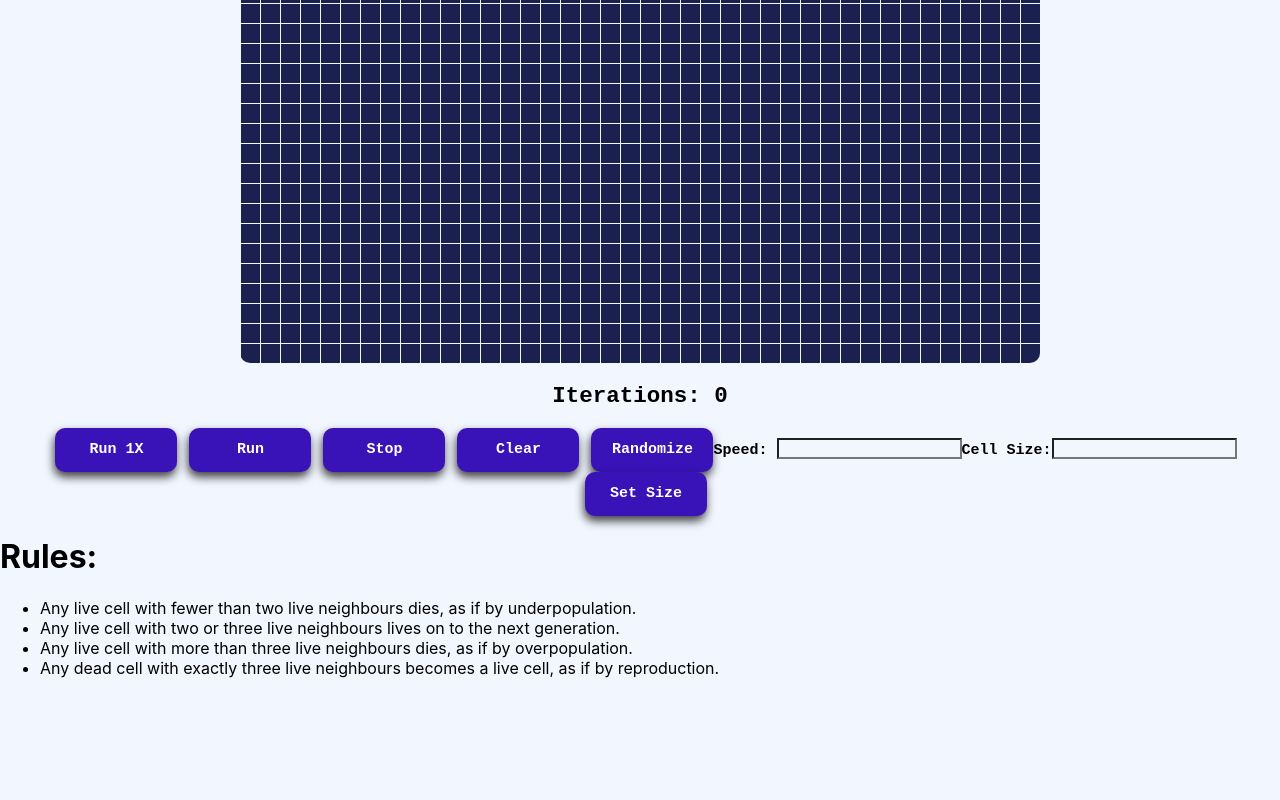
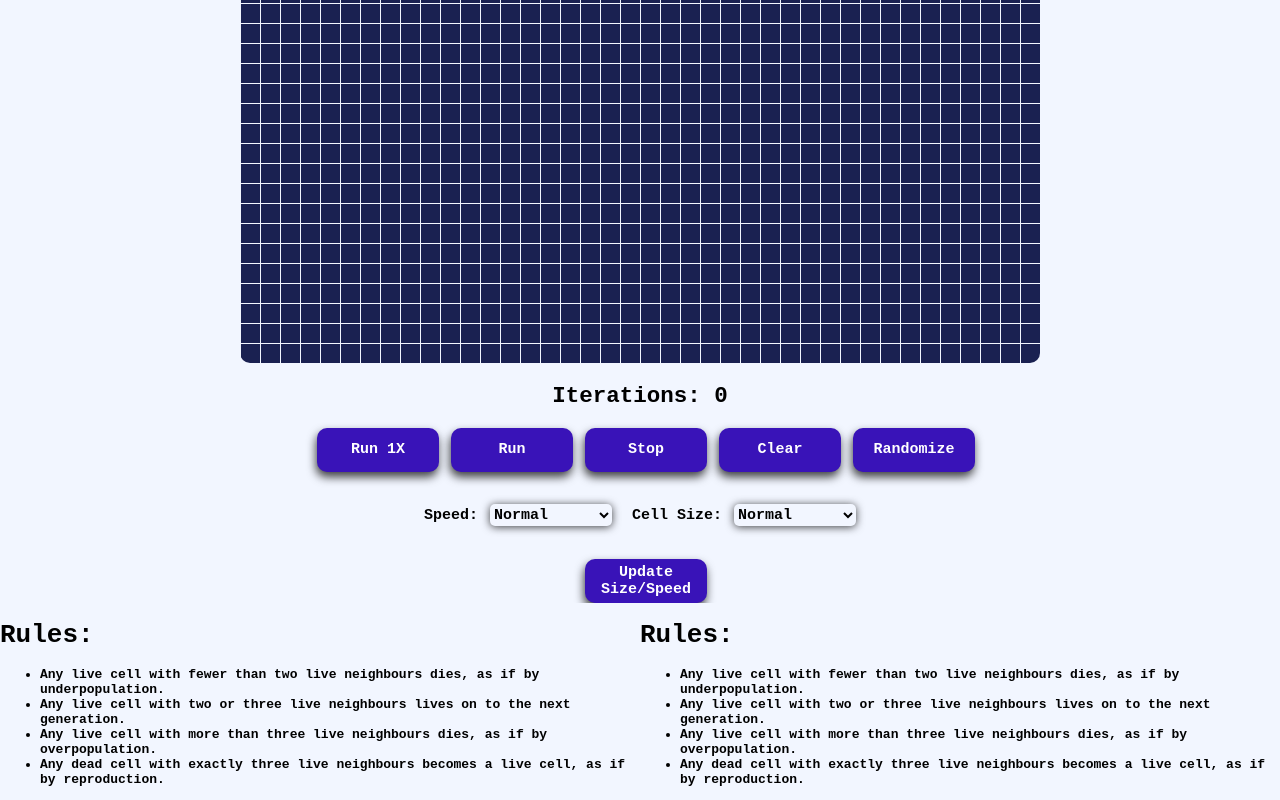
Before and after one commit to MaxiCB/Game-Of-Life, a React (Create React App) app in the folder client/: page / in a window 1280 px wide. Shown: the part 437-1237 px from the top of the page. Before the commit the page ends 1131 px from the top, so only its background shows below. Built offline with nearby package versions, Linux system fonts and the light colour scheme; the HTML template or start-up script is replaced by a standard one.

Commit message:
ADD Control && Rule Styling
- Added styling to controls component
- Added styling to rule component
- Updated default values for dropdown menus

```diff
--- a/client/src/components/Controls.tsx
+++ b/client/src/components/Controls.tsx
@@ -100,17 +100,42 @@ const Controls: React.FC<ControlProps> = ({
       <Button title={"Stop"} action={stop_game} />
       <Button title={"Clear"} action={clear_game} />
       <Button title={"Randomize"} action={make_random} />
-      Speed:{" "}
-      <input
-        type="number"
-        onChange={(e) => setSpeed(parseInt(e.target.value, 10) * 10)}
-      />
-      Cell Size:
-      <input
-        type="number"
-        onChange={(e) => setSize(parseInt(e.target.value, 10))}
-      />
-      <Button title={"Set Size"} action={set_cell} />
+      <div
+        style={{
+          margin: "20px",
+          display: "flex",
+          justifyContent: "center",
+          alignItems: "center",
+        }}
+      >
+        <p>Speed: </p>
+        <select
+          name="speeds"
+          id="speeds"
+          className="input"
+          defaultValue="300"
+          onChange={(e) => setSpeed(parseInt(e.target.value, 10))}
+        >
+          <option value="400">Slow</option>
+          <option value="300">Normal</option>
+          <option value="200">Fast</option>
+          <option value="100">Insane</option>
+        </select>
+        <p style={{ marginLeft: "20px" }}>Cell Size: </p>
+        <select
+          name="sizes"
+          id="sizes"
+          className="input"
+          defaultValue="20"
+          onChange={(e) => setSize(parseInt(e.target.value, 10))}
+        >
+          <option value="10">Small</option>
+          <option value="20">Normal</option>
+          <option value="40">Large</option>
+          <option value="80">Giant</option>
+        </select>
+      </div>
+      <Button title={"Update Size/Speed"} action={set_cell} />
     </div>
   );
 };
--- a/client/src/components/Rules.tsx
+++ b/client/src/components/Rules.tsx
@@ -2,6 +2,7 @@ import React from "react";
 
 const Rules = () => {
   return (
+    <div style={{ display: "flex" }}>
       <div className="rules">
         <h1>Rules: </h1>
         <ul>
@@ -18,10 +19,32 @@ const Rules = () => {
             overpopulation.
           </li>
           <li>
-          Any dead cell with exactly three live neighbours becomes a live cell,
-          as if by reproduction.
+            Any dead cell with exactly three live neighbours becomes a live
+            cell, as if by reproduction.
           </li>
         </ul>
+      </div>
+      <div className="rules">
+        <h1>Rules: </h1>
+        <ul>
+          <li>
+            Any live cell with fewer than two live neighbours dies, as if by
+            underpopulation.
+          </li>
+          <li>
+            Any live cell with two or three live neighbours lives on to the next
+            generation.
+          </li>
+          <li>
+            Any live cell with more than three live neighbours dies, as if by
+            overpopulation.
+          </li>
+          <li>
+            Any dead cell with exactly three live neighbours becomes a live
+            cell, as if by reproduction.
+          </li>
+        </ul>
+      </div>
     </div>
   );
 };
--- a/client/src/styles/App.css
+++ b/client/src/styles/App.css
@@ -1,5 +1,7 @@
 * {
   background-color: #F2F6FF;
+  font-weight: bolder;
+  font-family: monospace;
 }
 
 .board {
@@ -24,8 +26,20 @@
   width: 122px;
   height: 44px;
   color: white;
-  font-weight: bolder;
-  font-family: monospace;
+  font-size: 15px;
+}
+
+.input {
+  margin-left: 12px;
+  cursor: pointer;
+  border: #F2F6FF;
+  border-radius: 5px;
+  -webkit-box-shadow: 0px 1px 8px rgba(0, 0, 0, 0.75);
+  -moz-box-shadow: 0px 1px 8px rgba(0, 0, 0, 0.75);
+  box-shadow: 0px 1px 8px rgba(0, 0, 0, 0.75);
+  width: 122px;
+  height: 22px;
+  color: black;
   font-size: 15px;
 }
 
@@ -37,7 +51,5 @@
   text-align: center;
   margin-top: 20px;
   color: black;
-  font-weight: bolder;
-  font-family: monospace;
   font-size: 15px;
 }
```
Lines whose indentation alone changed are shown as unchanged.
